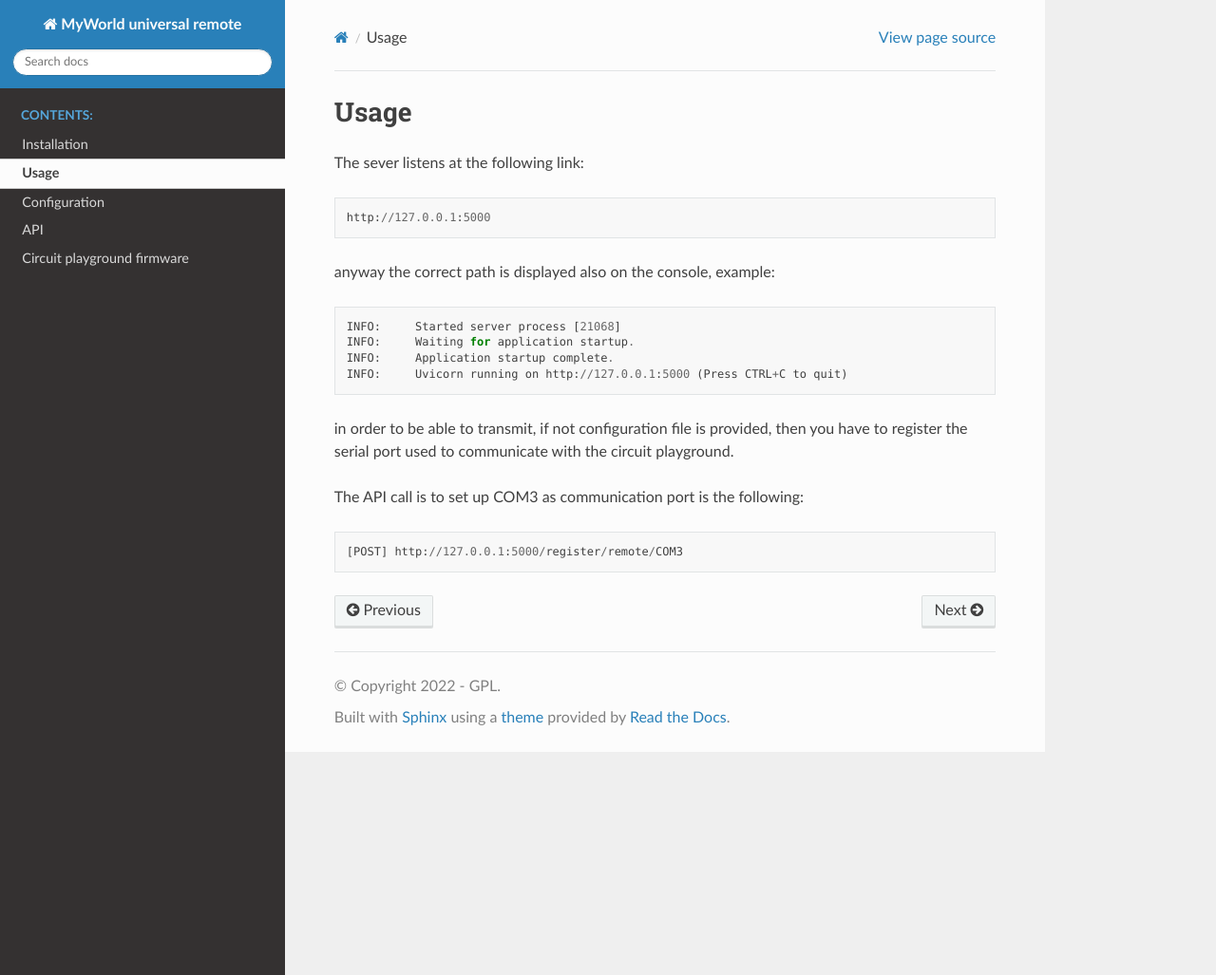
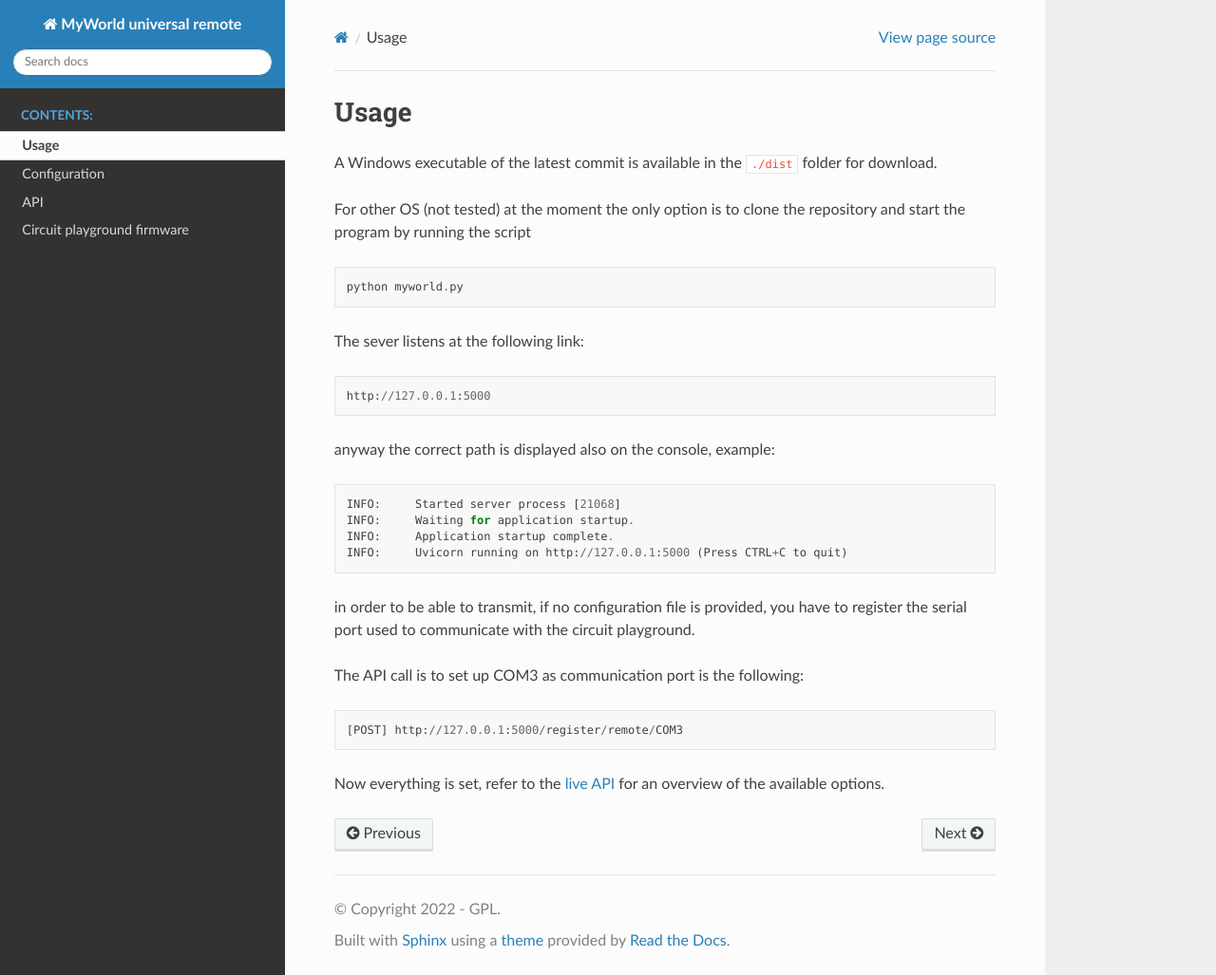
Before and after one commit to ultimodruido/myworld_remote, a Sphinx documentation site: the page built from doc/usage.rst, in a window 1280 px wide and 1027 px high. Shown: the whole window at 95% size. Built offline with Sphinx 7.4.7 and the Read the Docs theme 2.0.0, drawn with Linux system fonts in a browser that asks for light colours.

Commit message:
project documentation updated

```diff
--- a/doc/index.rst
+++ b/doc/index.rst
@@ -3,7 +3,6 @@
 .. toctree::
     :caption: Contents:
 
-    install.rst
     usage.rst
     configuration.rst
     api.rst
--- a/doc/install.rst
+++ /dev/null
@@ -1,6 +0,0 @@
-Installation
-------------
-A Windows executable of the latest commit is available in the ``./dist`` folder for download.
-For other OS at the moment the only option is to clone the repository and start the program by running the script ::
-
-    python myworld.py
--- a/doc/usage.rst
+++ b/doc/usage.rst
@@ -1,5 +1,13 @@
 Usage
 -----
+A Windows executable of the latest commit is available in the ``./dist`` folder for download.
+
+For other OS (not tested) at the moment the only option is to clone the repository and start the program by running the script ::
+
+    python myworld.py
+
+
+
 The sever listens at the following link::
 
     http://127.0.0.1:5000
@@ -12,9 +20,12 @@ anyway the correct path is displayed also on the console, example::
     INFO:     Uvicorn running on http://127.0.0.1:5000 (Press CTRL+C to quit)
 
 
-in order to be able to transmit, if not configuration file is provided, then you have to register
+in order to be able to transmit, if no configuration file is provided, you have to register
 the serial port used to communicate with the circuit playground.
 
 The API call is to set up COM3 as communication port is the following::
 
     [POST] http://127.0.0.1:5000/register/remote/COM3
+
+
+Now everything is set, refer to the `live API <http://127.0.0.1:8000/docs>`__ for an overview of the available options.
```
